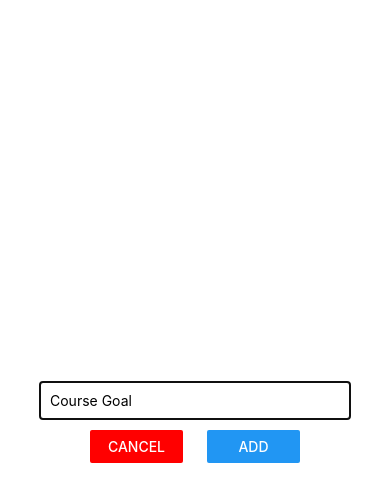
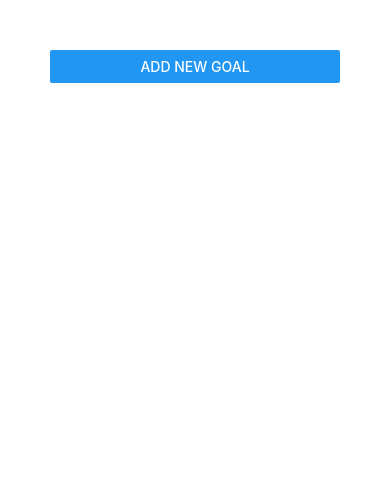
Before and after one commit to AJ-Mackay/RNtPG-Basics-Debug, a React Native app: screen / in a window 390 px wide. Shown: the top 502 px of the page. Built offline with nearby package versions, Linux system fonts and the light colour scheme.

Commit message:
TYPO! Fixed Modal

```diff
--- a/App.js
+++ b/App.js
@@ -30,7 +30,7 @@ export default function App() {
     <View style={styles.screen}>
       <Button title="Add New Goal" onPress={() => setIsAddMode(true)} />
       <GoalInput
-        visable={isAddMode}
+        visible={isAddMode}
         onAddGoal={addGoalHandler}
         onCancel={cancelGoalAdditionHandler} />
       <FlatList
```
